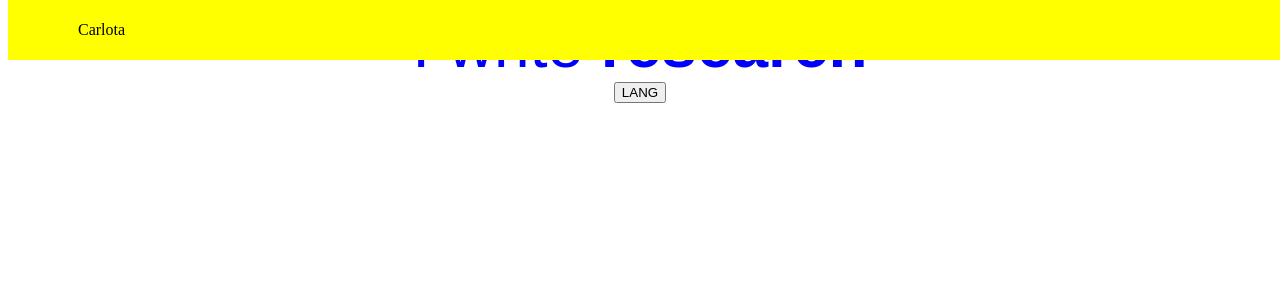
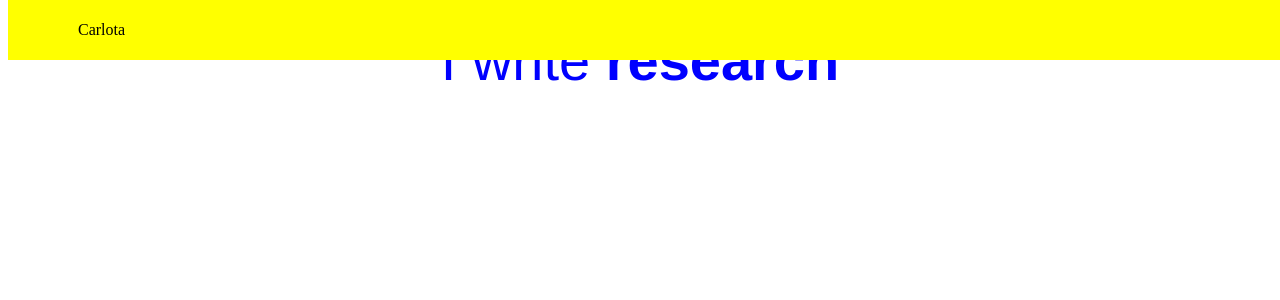
Before and after one commit to lauramiguelanez/Carlota, a React (Create React App) app in the folder client/: page / in a window 1280 px wide. Shown: the top 300 px of the page. Built offline with nearby package versions, Linux system fonts and the light colour scheme; the HTML template or start-up script is replaced by a standard one.

Commit message:
Landing animation multilanguage fixed

```diff
--- a/client/src/components/LandingAnimation.js
+++ b/client/src/components/LandingAnimation.js
@@ -39,7 +39,6 @@ export default class LandingAnimation extends Component {
     i<(ActionLangList.length-1)? i++: i=0;
 
     this.setState({ actLang: ActionLangList[i], objLang: ObjectLangList[i], lang: i });
-    this.changeSentence();
   };
 
   render() {
@@ -49,14 +48,14 @@ export default class LandingAnimation extends Component {
     return (
       <section>
         <div className="landing-wrapper">
-          <div className="landing-text">
+          <div className="landing-text" onMouseOver={e => this.changeLang(e)}>
             <p className="landing-random action">{action}</p>
             <p className="landing-random object">{object}</p>
           </div>
         </div>
-        <button className="lang-button" onClick={e => this.changeLang(e)}>
+        {/* <button className="lang-button" onMouseOver={e => this.changeLang(e)}>
           LANG
-        </button>
+        </button> */}
       </section>
     );
   }
--- a/client/src/css/landing.scss
+++ b/client/src/css/landing.scss
@@ -1,20 +1,24 @@
 @import "variables.scss";
 
-section{
+section {
   width: 90vw;
   display: flex;
   flex-direction: column;
+  align-content: center;
+  justify-content: center;
 }
 
-.landing-wrapper{
+.landing-wrapper {
   display: flex;
   flex-direction: row;
   align-self: center;
   justify-self: center;
+  padding: 20px 0;
 }
-.landing-text{
+.landing-text {
   font-family: $main-font;
-    font-size: 4rem;
+  text-align: center;
+  font-size: 3.5rem;
   color: $landing-color;
 }
 
@@ -25,11 +29,25 @@ section{
 .action {
   font-weight: 400;
 }
-.object{
+.object {
   font-weight: 700;
 }
 
-.lang-button{
+.lang-button {
   align-self: center;
+  background-color: $landing-color;
+  color: $secondary-color;
+  width: 40px;
+  height: 40px;
+  border-radius: 20px;
+  text-align: center;
+  font-family: $main-font;
+  font-size: 10px;
+  font-weight: 700;
+}
 
+@media only screen and (max-width: 800px) {
+    .landing-text{
+        font-size: 2rem;
     }
+}
```
Also changed, not shown: client/src/css/index.scss (+7 -0 lines). Lines whose indentation alone changed are shown as unchanged.
